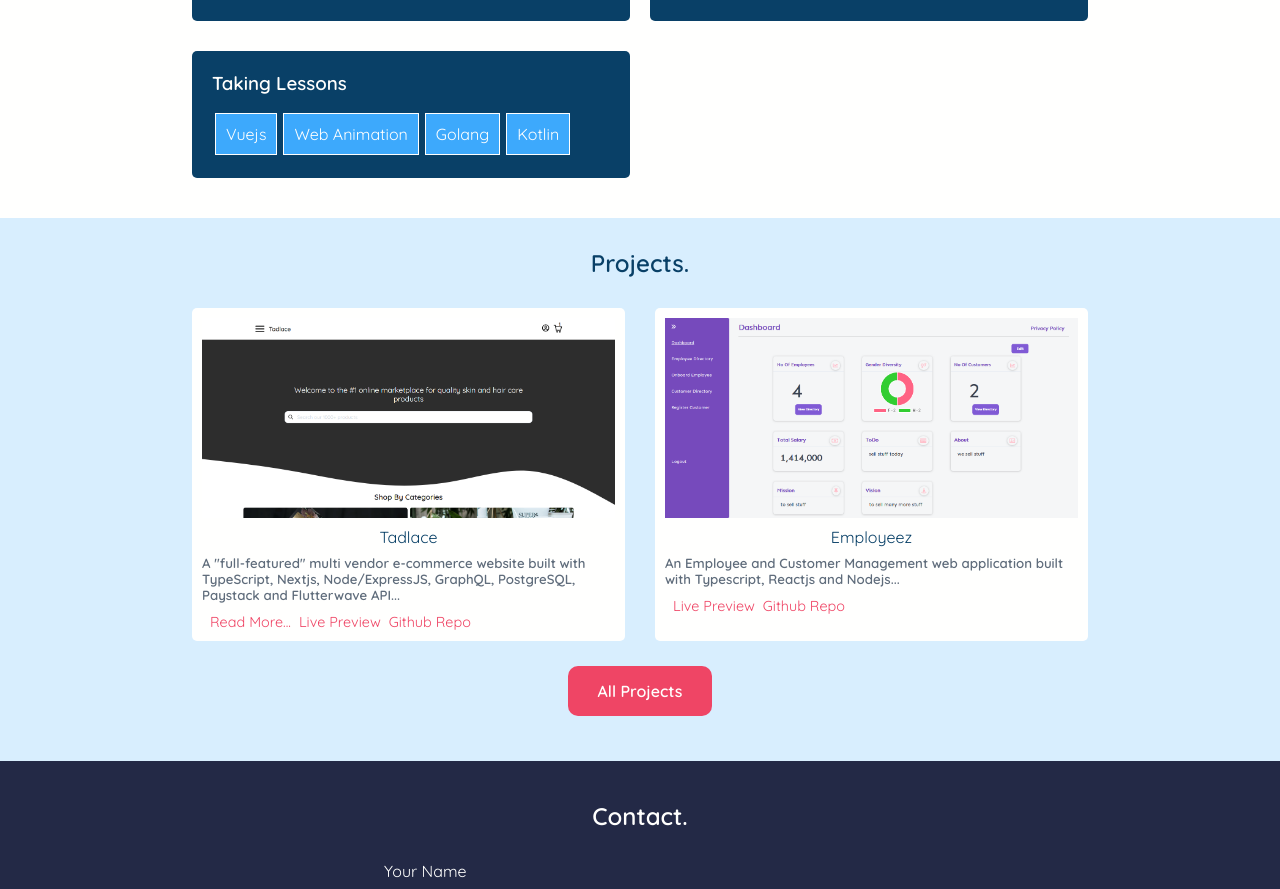
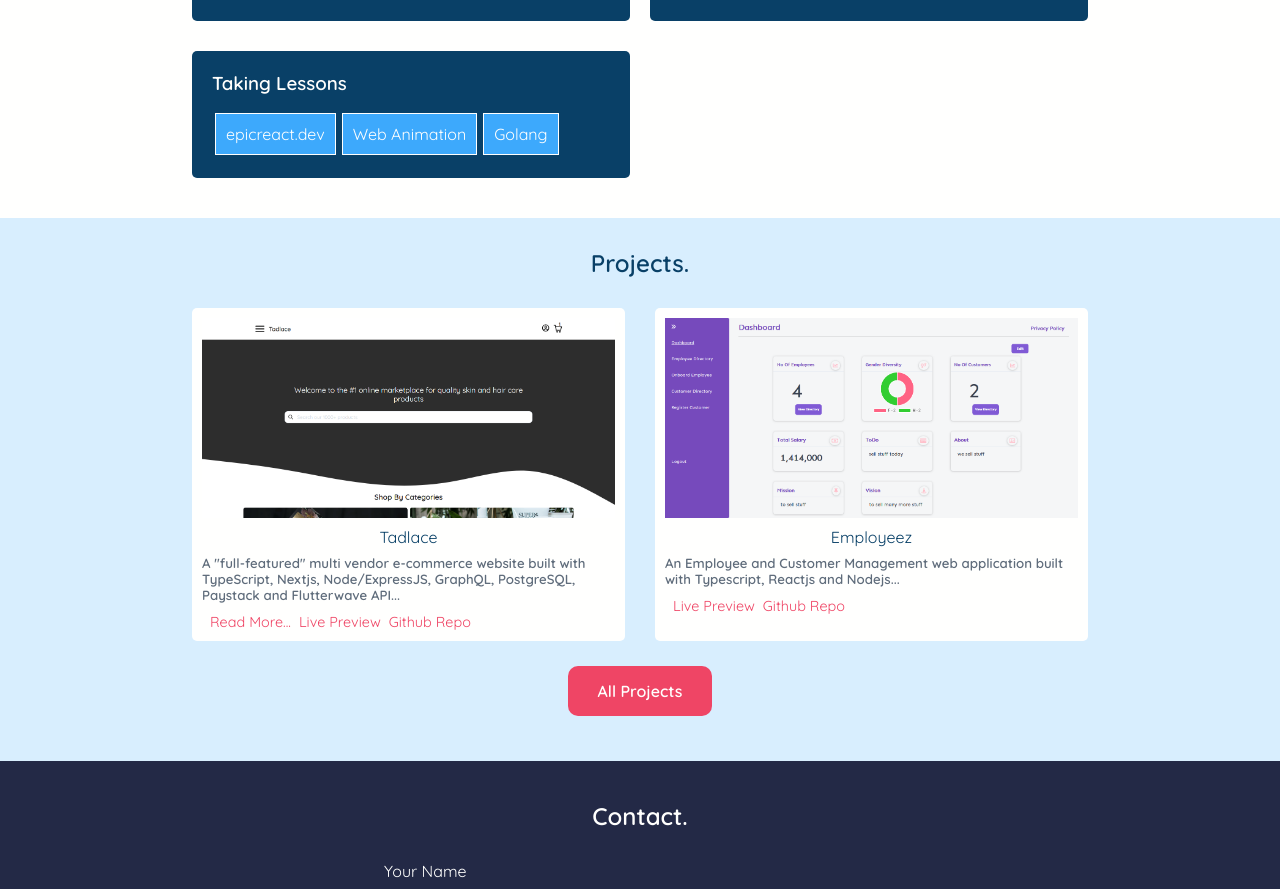
Before and after one commit to Segun98/portfolio, a Vue app: page / in a window 1280 px wide. Shown: the part 2308-3197 px from the top of the page. Built offline with nearby package versions, Linux system fonts and the light colour scheme.

Commit message:
Feat: Update Taking lessons session

```diff
--- a/src/components/Skills.vue
+++ b/src/components/Skills.vue
@@ -55,10 +55,11 @@
         <div class="skills-card" data-aos="fade-up">
           <h3>Taking Lessons</h3>
           <aside>
-            <p>Vuejs</p>
+            <p>epicreact.dev</p>
+            <!-- <p>Vuejs</p> -->
             <p>Web Animation</p>
             <p>Golang</p>
-            <p>Kotlin</p>
+            <!-- <p>Kotlin</p> -->
             <!-- <p>Laravel</p> -->
           </aside>
         </div>
```
